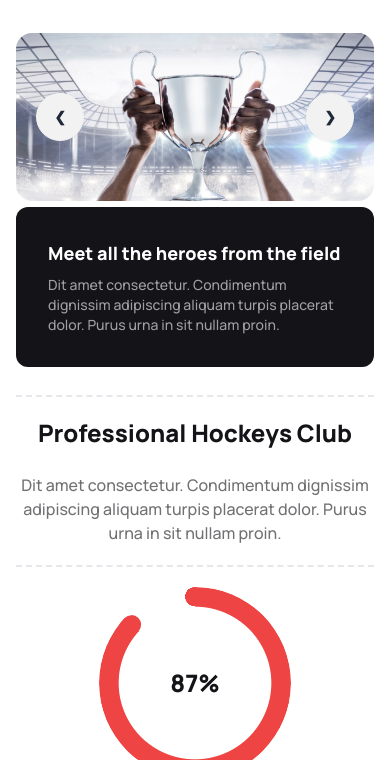
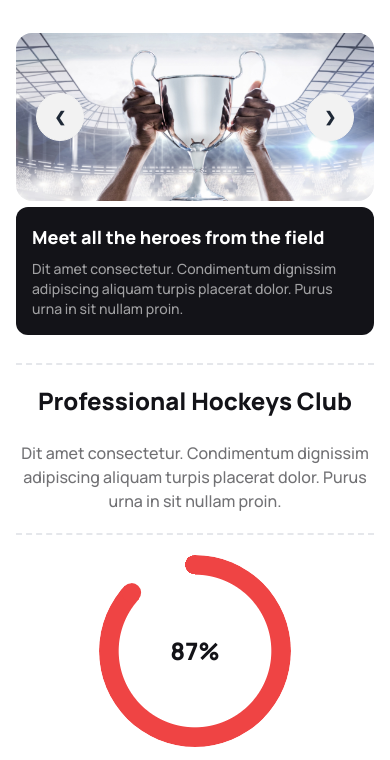
Before and after one commit to webdevaminul/WDA-Landing-Hockey, a plain HTML site: page index.html in a window 390 px wide. Shown: the part 59-819 px from the top of the page. Drawn offline with nearby package versions, Linux system fonts and the light colour scheme.

Commit message:
fixed banner badge responsiveness

```diff
--- a/index.html
+++ b/index.html
@@ -136,7 +136,7 @@
 
     <main class="container px-4 lg:px-0 mx-auto">
       <!-- Banner Section -->
-      <section class="my-7 lg:mb-16 lg:mt-10">
+      <section class="my-7 lg:mb-16 lg:mt-10 relative">
         <!-- Banner Carousel  -->
         <div class="carousel w-full">
           <!-- Slide 1 -->
@@ -174,7 +174,7 @@
         </div>
 
         <!-- Carousel Badge  -->
-        <div class="bg-[#131318] p-8 flex flex-col gap-2 lg:gap-4 rounded-xl lg:w-fit lg:translate-x-[125%] lg:-translate-y-[110%]">
+        <div class="bg-[#131318] p-4 lg:p-8 flex flex-col gap-2 lg:gap-4 rounded-xl lg:w-fit lg:absolute bottom-5 right-5">
           <h3 class="text-lg lg:text-2xl text-white font-extrabold">Meet all the heroes from the field</h3>
           <p class="text-[#ffffff99] font-medium text-sm lg:text-base max-w-[500px]">Dit amet consectetur. Condimentum dignissim adipiscing aliquam turpis placerat dolor. Purus urna in sit nullam proin. </p>
         </div>
```
